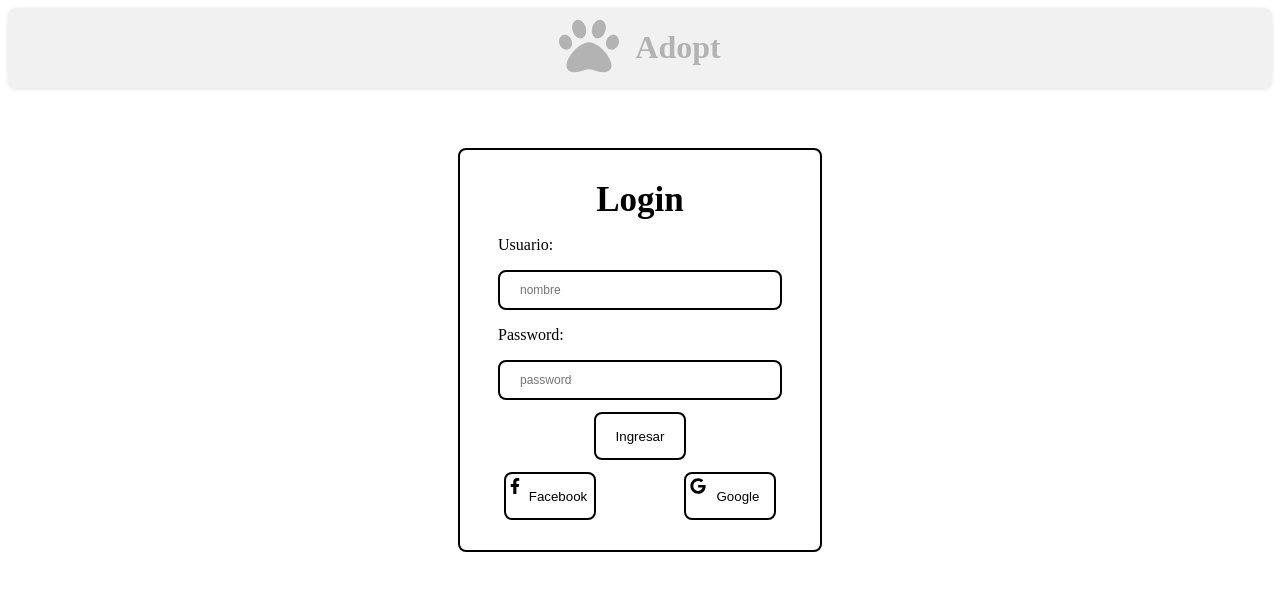
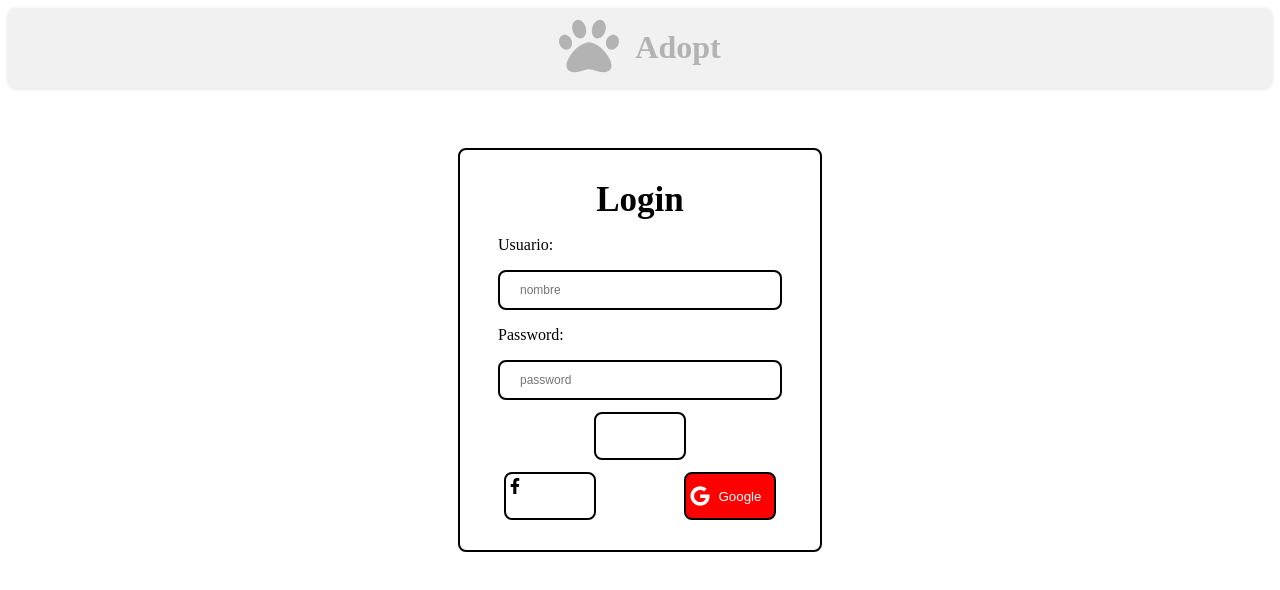
Before and after one commit to Adrianzubieta/adopt-webApp, a React (Create React App) app in the folder my-app/: page /login in a window 1280 px wide. Shown: the top 590 px of the page. Built offline with nearby package versions, Linux system fonts and the light colour scheme.

Commit message:
agregue el style para buttonGoogle

```diff
--- a/my-app/src/cliente/layout/theme.js
+++ b/my-app/src/cliente/layout/theme.js
@@ -8,7 +8,8 @@
         primary: '#FAFAFA',
         secondary: '#FFFFFF',
         interactive: '#9B9B9B',
-        shadow: '#F1F1F1'
+        shadow: '#F1F1F1',
+        buttonGoogle: 'red',
     },
     borderColor: {
         input: 'black',
@@ -18,7 +19,10 @@
     color: {
         title: '#666666',
         subtitle: '#B3B3B3',
-        icon: '#D8D8D8'
+        icon: '#D8D8D8',
+        font: {
+            buttonGoogle: 'white',
+        }
     },
     font: {
         size: {
--- a/my-app/src/cliente/pages/login/Login.jsx
+++ b/my-app/src/cliente/pages/login/Login.jsx
@@ -38,6 +38,16 @@
         display: 'flex',
         justifyContent: 'space-around',
     },
+    buttonsGoogle: {
+        backgroundColor: 'red',
+        color: 'white',
+    },
+    icon:{
+        display: 'flex',
+        fontSize: theme.spacing.unit * 5,
+        color: 'white',
+        alignItems: 'center'
+    },
     [`@media (min-width: ${theme.spacing.tablet}px)`]: {},
     [`@media (min-width: ${theme.spacing.desktop}px)`]: {
         login: {
@@ -76,7 +86,7 @@
                         <Button name={'Facebook'}>
                         <FaFacebookF />
                     </Button>
-                        <Button name={'Google'}>
+                        <Button styles={classes.buttonsGoogle} stylesIcon={classes.icon} name={'Google'}>
                             <FaGoogle />
                         </Button>
                     </div>
--- a/my-app/src/cliente/pages/login/components/button/Button.jsx
+++ b/my-app/src/cliente/pages/login/components/button/Button.jsx
@@ -14,11 +14,13 @@
     button: {
         border: 'none',
         outline: 'none',
-        background: 'white',
+        background: 'none',
+        color: 'white',
         width: theme.spacing.unit * 20,
         height: theme.spacing.unit * 9,
         cursor: 'pointer'
     },
+
     [`@media (min-width: ${theme.spacing.tablet}px)`]: {},
     [`@media (min-width: ${theme.spacing.desktop}px)`]: {
         container: {},
@@ -31,8 +33,8 @@
     render() {
         const {classes} = this.props;
         return (
-            <div className={classes.container}>
-                <div>
+            <div className={`${classes.container} ${this.props.styles}`}>
+                <div className={this.props.stylesIcon}>
                     {this.props.children}
                 </div>
                 <button className={classes.button}>
```
